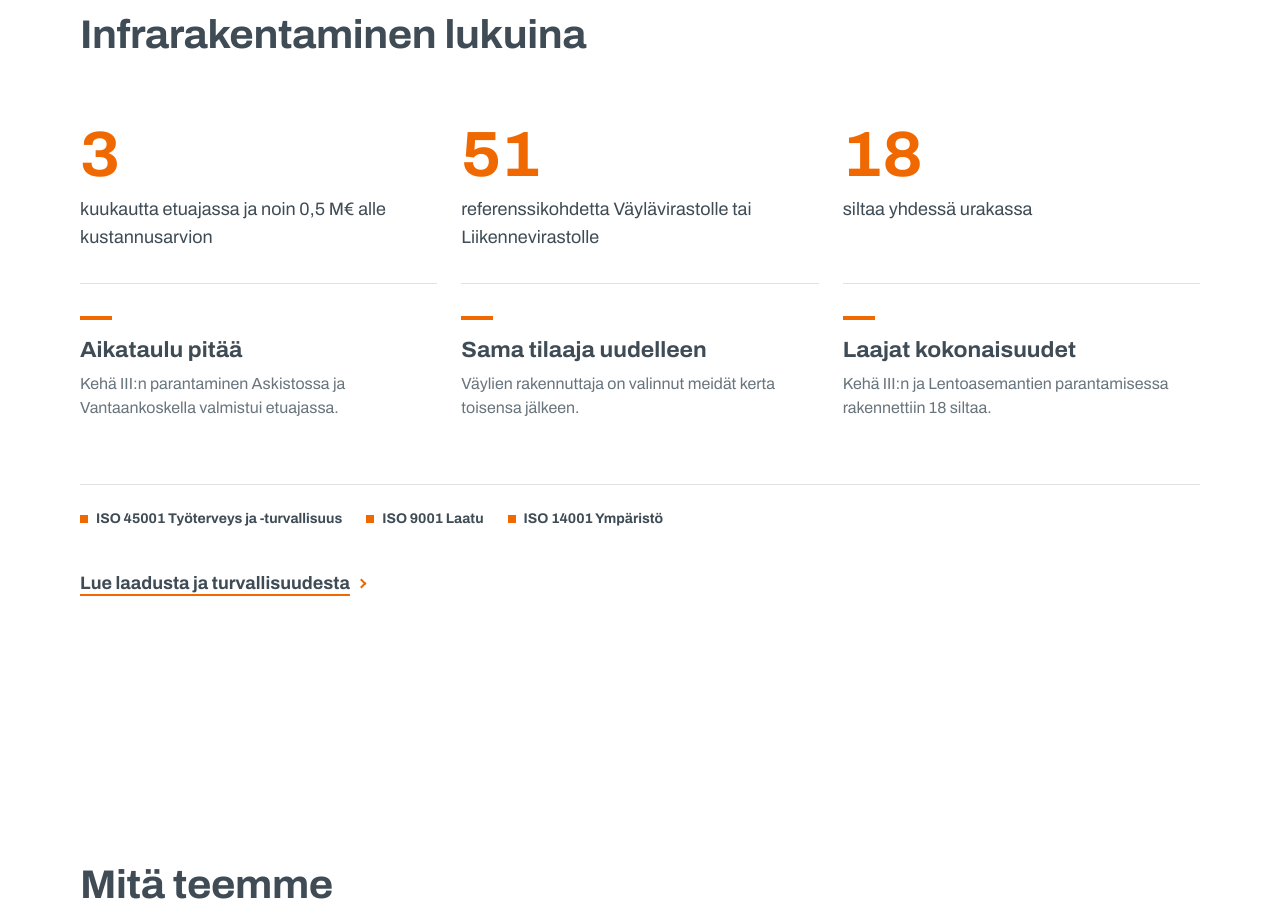
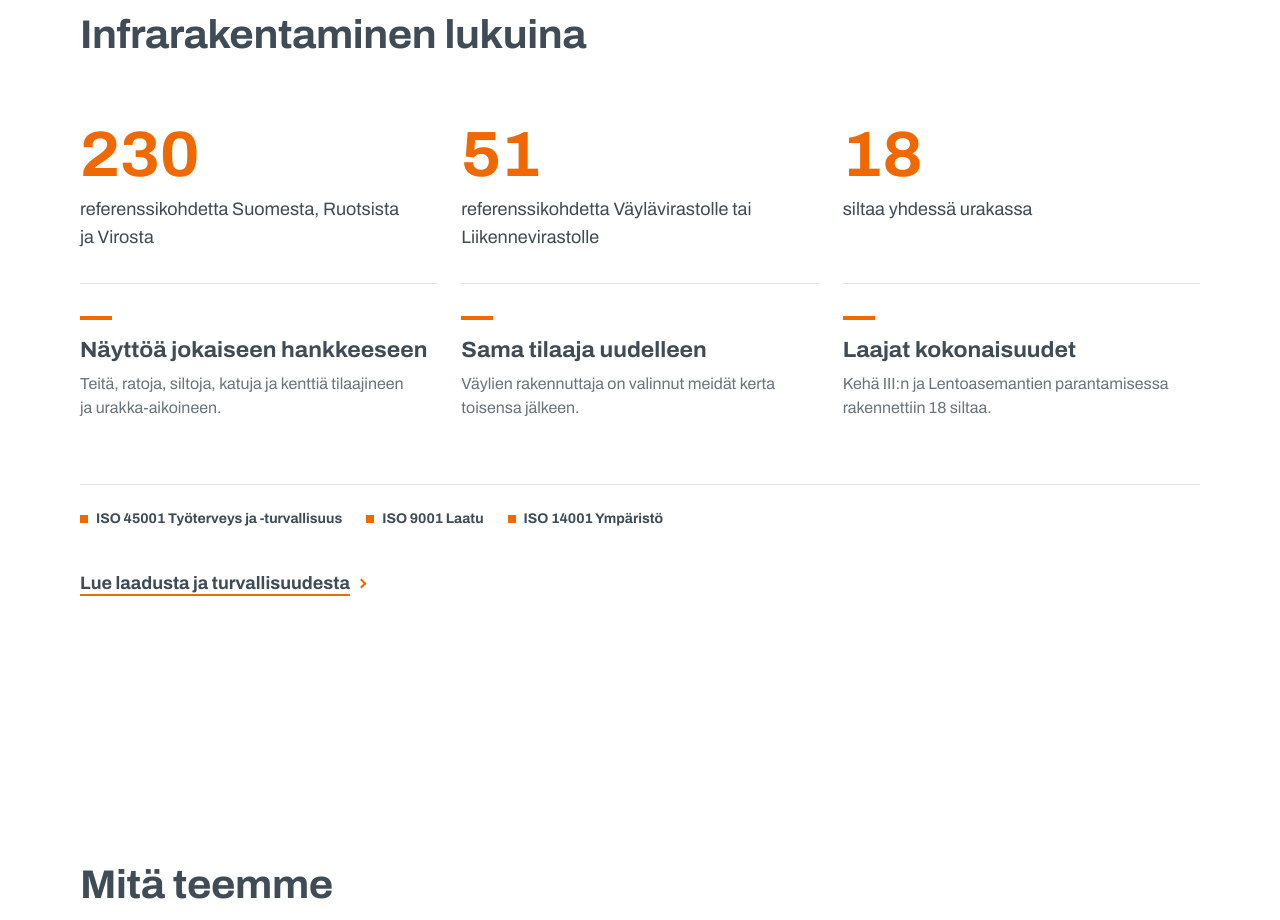
Before and after one commit to ollirimpilainen/grk-lofi-proto, a plain HTML site: page infra.html in a window 1280 px wide. Shown: the part 1000-1920 px from the top of the page. Drawn offline with Linux system fonts and the light colour scheme.

Commit message:
Infra: yleinen referenssiluku 3 kk:n tilalle, kelluva yhteyspalkki pois
Co-Authored-By: Claude Opus 5.5 <noreply@anthropic.com>

```diff
--- a/infra.html
+++ b/infra.html
@@ -123,7 +123,7 @@ a{color:#3f4c55}a:hover{color:#252d32}
 <section class="b-section b-why" id="miksi-grk"><div class="b-inner">
   <div class="b-head" style="margin-bottom: 64px;"><h2 class="b-h2">Infrarakentaminen lukuina</h2></div>
   <div class="b-why__grid">
-    <div class="b-why__col"><p class="b-why__num">3</p><p class="b-why__label">kuukautta etuajassa ja noin 0,5 M€ alle kustannusarvion</p><h3 class="b-why__title">Aikataulu pitää</h3><p class="b-why__text">Kehä III:n parantaminen Askistossa ja Vantaankoskella valmistui etuajassa.</p></div>
+    <div class="b-why__col"><p class="b-why__num">230</p><p class="b-why__label">referenssikohdetta Suomesta, Ruotsista ja Virosta</p><h3 class="b-why__title">Näyttöä jokaiseen hankkeeseen</h3><p class="b-why__text">Teitä, ratoja, siltoja, katuja ja kenttiä tilaajineen ja urakka-aikoineen.</p></div>
     <div class="b-why__col"><p class="b-why__num">51</p><p class="b-why__label">referenssikohdetta Väylävirastolle tai Liikennevirastolle</p><h3 class="b-why__title">Sama tilaaja uudelleen</h3><p class="b-why__text">Väylien rakennuttaja on valinnut meidät kerta toisensa jälkeen.</p></div>
     <div class="b-why__col"><p class="b-why__num">18</p><p class="b-why__label">siltaa yhdessä urakassa</p><h3 class="b-why__title">Laajat kokonaisuudet</h3><p class="b-why__text">Kehä III:n ja Lentoasemantien parantamisessa rakennettiin 18 siltaa.</p></div>
   </div>
@@ -270,7 +270,6 @@ a{color:#3f4c55}a:hover{color:#252d32}
 </div></section>
 
 
-<a class="b-stick" href="infra.html#yhteyshenkilot"><span class="b-stick__who"><b>Jaakko Mäkelä</b>Liiketoimintajohtaja</span><span class="b-stick__btn">Ota yhteyttä</span></a>
 
 
 <section class="b-section b-section--gray" id="toimialat"><div class="b-inner">
```
